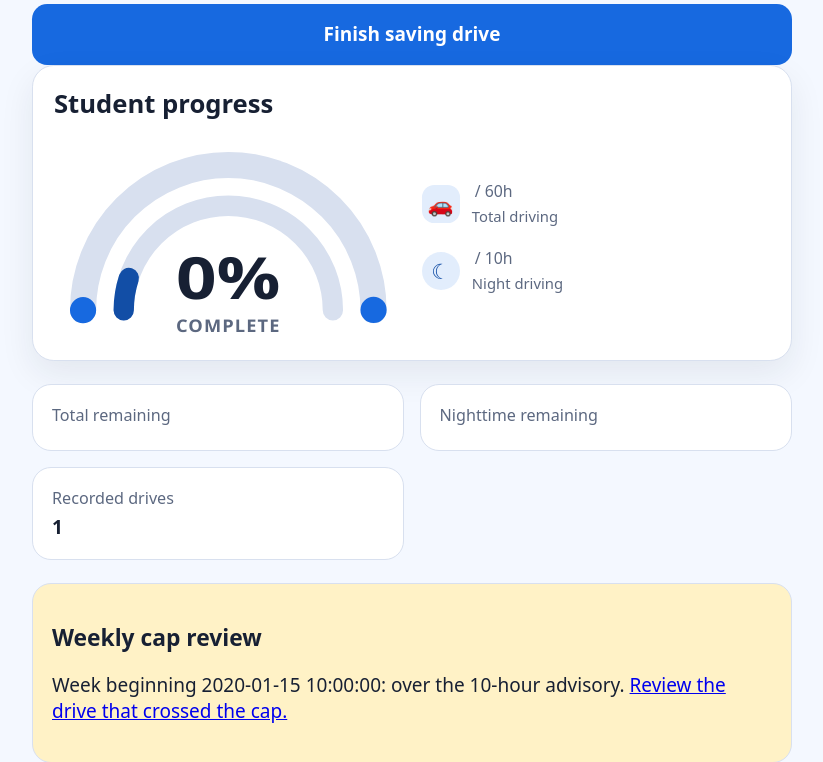
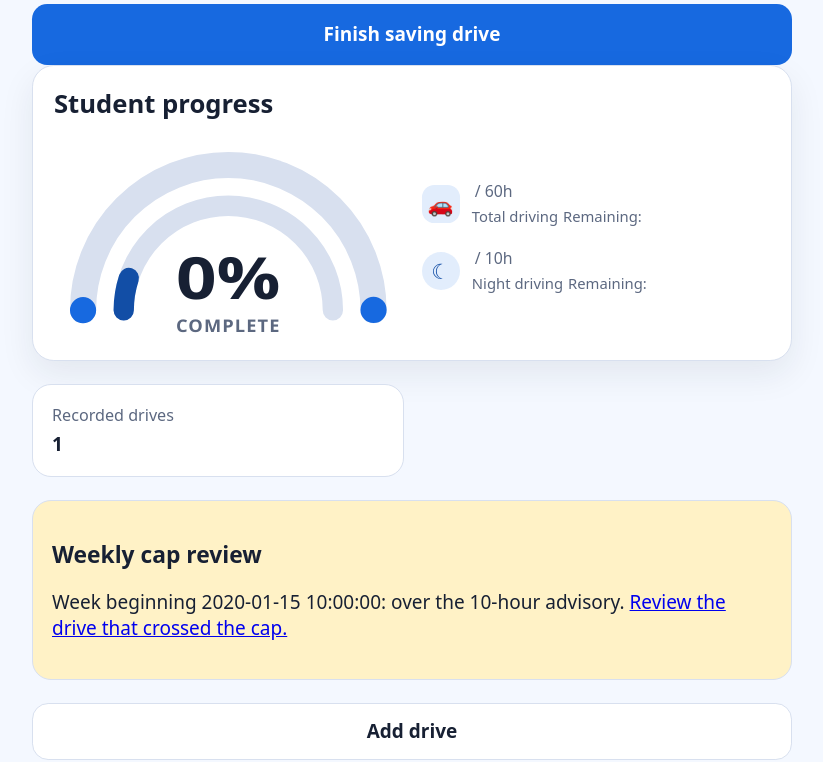
Before and after one commit to ahernsean/driving-record, a Python web app: template driving_log/templates/dashboard.html in a window 1280 px wide. Shown: the part 175-937 px from the top of the page, without its empty margins (228-1051 px from the left). Run offline with Jinja, Linux system fonts and the light colour scheme; the template is opened without the code that fills it: most values are stand-ins (such as "Sample title", 1, 10 or a date in 2020).

Commit message:
Move remaining hours into progress panel

```diff
--- a/driving_log/templates/dashboard.html
+++ b/driving_log/templates/dashboard.html
@@ -43,6 +43,7 @@
           <div>
             <p><strong>{{ format_minutes(totals.total_minutes) }}</strong><small> / 60h</small></p>
             <span>Total driving</span>
+            <span>Remaining: {{ format_minutes([0, 3600 - totals.total_minutes] | max) }}</span>
           </div>
         </article>
         <article>
@@ -50,14 +51,13 @@
           <div>
             <p><strong>{{ format_minutes(totals.night_minutes) }}</strong><small> / 10h</small></p>
             <span>Night driving</span>
+            <span>Remaining: {{ format_minutes([0, 600 - totals.night_minutes] | max) }}</span>
           </div>
         </article>
       </div>
     </div>
   </section>
   <section class="stats">
-    <article><span>Total remaining</span><strong>{{ format_minutes([0, 3600 - totals.total_minutes] | max) }}</strong></article>
-    <article><span>Nighttime remaining</span><strong>{{ format_minutes([0, 600 - totals.night_minutes] | max) }}</strong></article>
     <article><span>Recorded drives</span><strong>{{ totals.drive_count }}</strong></article>
   </section>
   {% if overages %}
```
Also changed, not shown: tests/test_web.py (+10 -2 lines).
